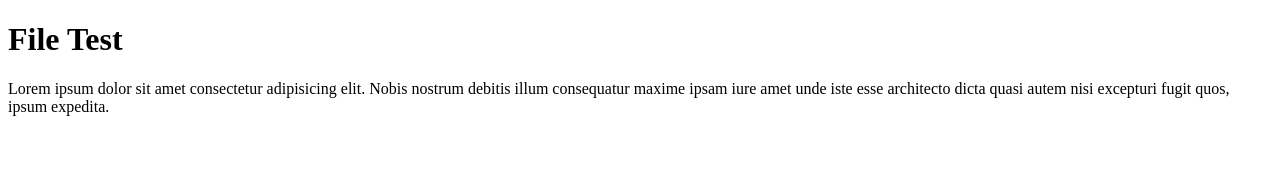
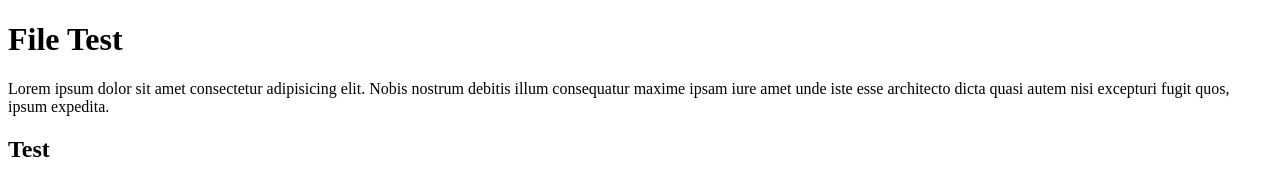
Before and after one commit to Vlad-Hlib/gromcode, a plain HTML site: page HTML_CSS/L1/index.html in a window 1280 px wide. Drawn offline with Linux system fonts and the light colour scheme.

Commit message:
TWO COMMIT

```diff
--- a/HTML_CSS/L1/index.html
+++ b/HTML_CSS/L1/index.html
@@ -13,5 +13,6 @@
       iste esse architecto dicta quasi autem nisi excepturi fugit quos,
       ipsum expedita.
    </p>
+   <H2>Test</H2>
 </body>
 </html>
```
